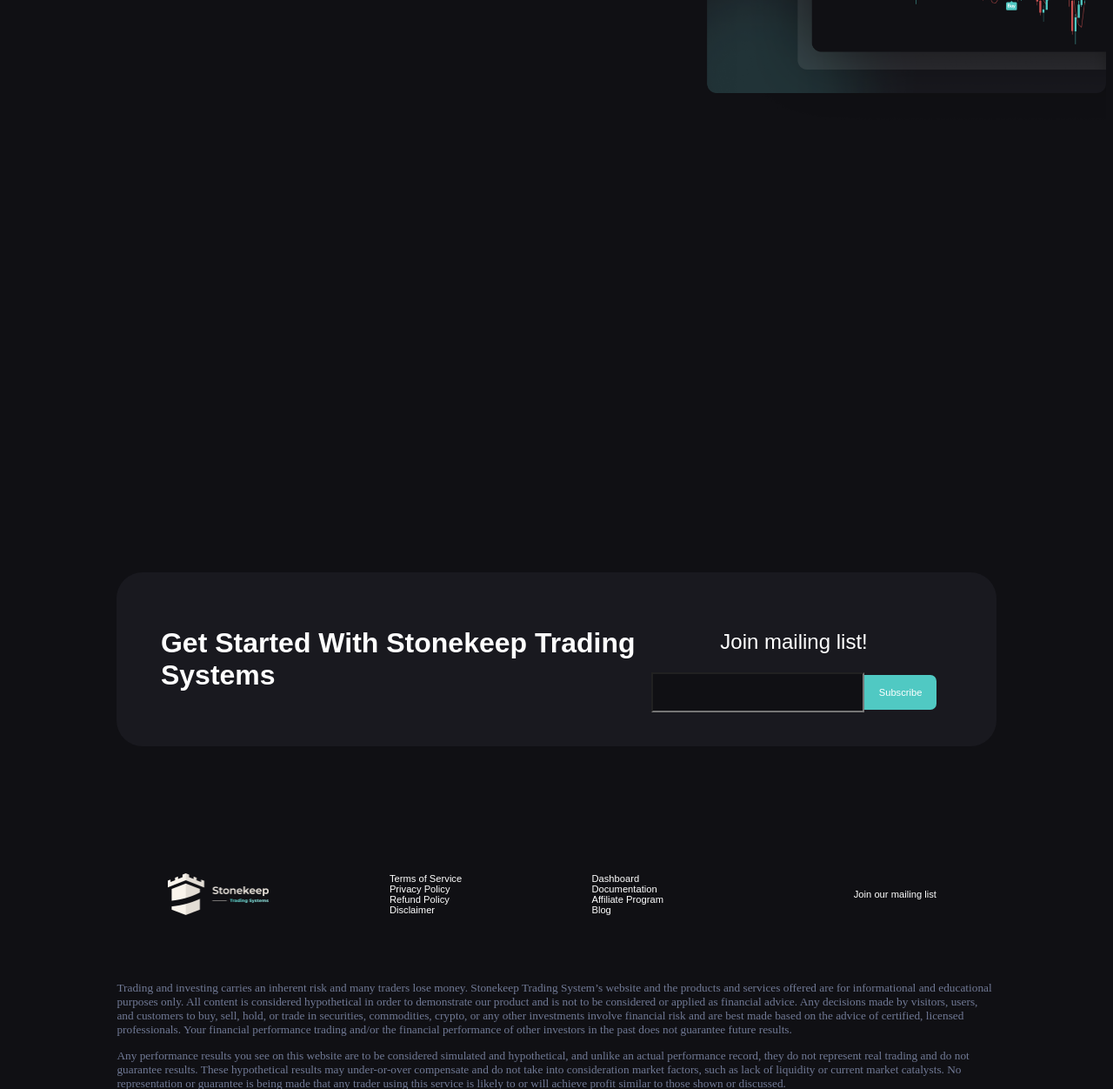
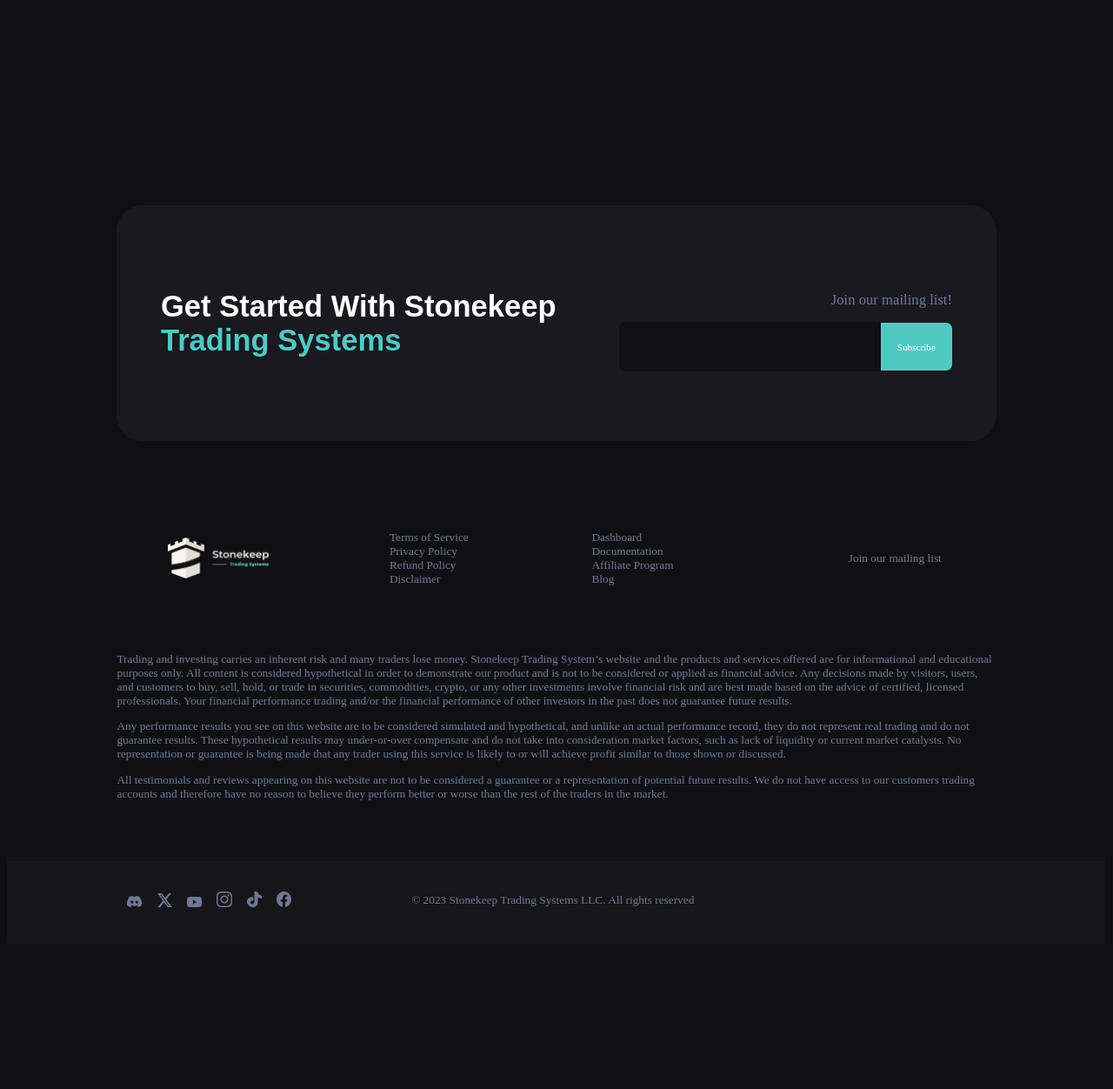
Before and after one commit to friendlyonion/stonekeep, a Flask app: page / in a window 1280 px wide. Shown: the part 5160-6412 px from the top of the page at 87% size. After the commit the page ends 6203 px from the top, so only its background shows below. Run offline with Flask 3, Linux system fonts and the light colour scheme; some web fonts are replaced.

Commit message:
Update 4
Font sizing, smooth scrolling, div dimensions, footer work

```diff
--- a/static/style.css
+++ b/static/style.css
@@ -89,7 +89,8 @@
     background-color: #101014;
     font-family: circular;
     color: #ffffff;
-    -webkit-font-smoothing: antialiased
+    -webkit-font-smoothing: antialiased;
+    scroll-behavior: smooth;
 }
 
 #promoCode {
@@ -367,9 +368,9 @@
 
 #signup {
     display: flex;
-    font-size: 2rem;
+    font-size: 2.7vw;
     width: 100%;
-    height: 200px;
+    height: fit-content;
     background-color: #19191F;
     border-radius: 30px;
 }
@@ -377,10 +378,12 @@
 #signupLeft {
     display: flex;
     flex: 1.5 auto;
-    width: 60%;
+    width: 55%;
     margin-left: 5%;
     align-items: center;
     justify-content: center;
+    margin-top: 5%;
+    margin-bottom: 5%;
 }
 
 #signupRight {
@@ -400,17 +403,19 @@
     justify-content: center;
     flex-direction: row;
     height: 20%;
-    width: 90%;
+    width: 100%;
 }
 
 #subscribeButton {
     font-size: 0.7rem;
     background-color: #50C9C3;
-    width: 25%;
+    width: 30%;
     height: 100%;
     text-align: center;
     justify-content: center;
     border-radius: 7px;
+    font-family: CMedium;
+
 }
 
 #fname {
@@ -418,6 +423,11 @@
     background-color: #101014;
     width: 100%;
     height: 100%;
+    border-radius: 0.521vw;
+    border: 0;
+    border-top-right-radius: 0;
+    border-bottom-right-radius: 0;
+
 }
 
 footer {
@@ -436,6 +446,8 @@
     align-items: center;
     justify-content: center;
     margin-bottom: 5%;
+    font-size: 1.042vw;
+    color: #707995;
 }
 
 .footerSections {
@@ -446,6 +458,8 @@
     align-items: center;
     justify-content: center;
     text-align: left;
+    font-size: 1.042vw;
+    color: #707995;
 }
 
 #footerDisc {
@@ -457,7 +471,8 @@
 
 #footerLinks {
     width: 80%;
-    font-size: 0.7rem;
+    font-size: 1.042vw;
+    color: #707995;
     display: flex;
     align-items: center;
     justify-content: center;
@@ -470,6 +485,9 @@
 
 #footerCopyright {
     width: 33%;
+    font-family: CMedium;
+    font-size: 1.042vw;
+    color: #707995;
 }
 
 #footerSpacer {
@@ -478,6 +496,7 @@
 
 .footerImgMod {
     margin: 2%;
+    width: 1.354vw;
 }
 
 #footerBottom {
@@ -826,3 +845,9 @@
     width: 100%;
     margin-top: 2vw;
 }
+
+.footerLinksPolicy {
+    color: #707995;
+    font-family: CMedium;
+    font-size: 1.042vw
+}
--- a/templates/index.html
+++ b/templates/index.html
@@ -153,11 +153,11 @@
 
             <div id='featuresTextSection'>
                 <div id='featuresTextSectionMini'>
-                    <p style="margin:2%;margin-top: 2%;color:#50C9C3;margin-left:0;font-size: 1.4375rem;"
-                        class='CMedium'>FEATURE</p>
-                    <h3 style="font-size: 2.5rem; margin: 2%;margin-left:0" class="CBold">Buy and Sell Signals</h3>
+                    <p style="margin:2%;margin-top: 2%;color:#50C9C3;margin-left:0;font-size: 1.198vw;" class='CMedium'>
+                        FEATURE</p>
+                    <h3 style="font-size: 2.083vw; margin: 2%;margin-left:0" class="CBold">Buy and Sell Signals</h3>
                     <img src="static/Rectangle 101.png">
-                    <p style="font-size: 1.875rem; margin: 3%;color:#707995;margin-left:0" class="CMedium">Having
+                    <p style="font-size: 1.563vw; margin: 3%;color:#707995;margin-left:0" class="CMedium">Having
                         difficulty
                         organizing your
                         entries? Our
@@ -175,13 +175,13 @@
         <div id='featuresSectionMini'>
             <div id='featuresTextSection'>
                 <div id='featuresTextSectionMini'>
-                    <p style="margin:2%;margin-top: 2%;color:#50C9C3;margin-left:0;font-size: 1.4375rem;"
-                        class="CMedium">FEATURE</p>
-                    <h3 style="font-size: 2.5rem; margin: 2%;margin-left:0" class="CBold">Real-Time Market Predictions
+                    <p style="margin:2%;margin-top: 2%;color:#50C9C3;margin-left:0;font-size: 1.198vw;" class="CMedium">
+                        FEATURE</p>
+                    <h3 style="font-size: 2.083vw; margin: 2%;margin-left:0" class="CBold">Real-Time Market Predictions
                     </h3>
                     <img src="static/Rectangle 101.png">
 
-                    <p style="font-size: 1.875rem; margin: 3%;color:#707995;margin-left:0" class="CMedium">Our algorithm
+                    <p style="font-size: 1.563vw; margin: 3%;color:#707995;margin-left:0" class="CMedium">Our algorithm
                         delivers live
                         buy and sell
                         signals,
@@ -207,12 +207,12 @@
             </div>
             <div id='featuresTextSection'>
                 <div id='featuresTextSectionMini'>
-                    <p style="margin:2%;margin-top: 2%;color:#50C9C3;margin-left:0;font-size: 1.4375rem;"
-                        class="CMedium">FEATURE</p>
-                    <h3 style="font-size: 2.5rem; margin: 2%;margin-left:0" class="CBold">Price Action Analysis</h3>
+                    <p style="margin:2%;margin-top: 2%;color:#50C9C3;margin-left:0;font-size: 1.198vw;" class="CMedium">
+                        FEATURE</p>
+                    <h3 style="font-size: 2.083vw; margin: 2%;margin-left:0" class="CBold">Price Action Analysis</h3>
                     <img src="static/Rectangle 101.png">
 
-                    <p style="font-size: 1.875rem; margin: 3%;color:#707995;margin-left:0" class="CMedium">Struggling to
+                    <p style="font-size: 1.563vw; margin: 3%;color:#707995;margin-left:0" class="CMedium">Struggling to
                         figure out
                         which way price
                         is trending
@@ -477,10 +477,11 @@
         <div id='mailingListMini'>
             <div id='signup'>
                 <div id='signupLeft'>
-                    <h4>Get Started With Stonekeep Trading Systems</h4>
+                    <h4>Get Started With Stonekeep <span style='color: #50C9C3'>Trading Systems</span></h4>
                 </div>
                 <div id='signupRight'>
-                    <p>Join mailing list!</p>
+                    <p style="font-size:1.302vw;color: #707995;font-family: CMedium;width: 100%;text-align: right;">Join
+                        our mailing list!</p>
                     <div id='joinArea'>
                         <input type="text" id="fname" name="mailing">
                         <a href="/" id='subscribeButton'>Subscribe</a>
@@ -518,26 +519,26 @@
                 <img style="width:50%" src="static/Branding-Footer.png">
             </div>
             <div class='footerSections' style="margin-left: 8%;">
-                <a style="width: 100%;"
+                <a style="width: 100%;" class="footerLinksPolicy"
                     href="https://app.termly.io/document/terms-of-service/825b97ba-21cf-444c-831c-7e0db4ef95e1">Terms of
                     Service</a>
-                <a style="width: 100%;"
+                <a class='footerLinksPolicy' style="width: 100%;"
                     href="https://app.termly.io/document/privacy-policy/ba682a72-8d6f-4525-b6ef-dd2af9b711bd">Privacy
                     Policy</a>
-                <a style="width: 100%;"
+                <a style="width: 100%;" class="footerLinksPolicy"
                     href="https://app.termly.io/document/refund-policy/affcde1f-ed94-44c9-858f-d339de410b35">Refund
                     Policy</a>
-                <a style="width: 100%;"
+                <a style="width: 100%;" class="footerLinksPolicy"
                     href="https://app.termly.io/document/disclaimer/444a4eeb-b734-47ac-a971-bfe74a356be7">Disclaimer</a>
             </div>
             <div class='footerSections'>
-                <a style="width: 100%;">Dashboard</a>
-                <a style="width: 100%;">Documentation</a>
-                <a style="width: 100%;">Affiliate Program</a>
-                <a style="width: 100%;">Blog</a>
+                <a style="width: 100%;" class="footerLinksPolicy">Dashboard</a>
+                <a style="width: 100%;" class="footerLinksPolicy">Documentation</a>
+                <a style="width: 100%;" class="footerLinksPolicy">Affiliate Program</a>
+                <a style="width: 100%;" class="footerLinksPolicy">Blog</a>
             </div>
             <div class='footerSections'>
-                <p>Join our mailing list</p>
+                <p class="footerLinksPolicy">Join our mailing list</p>
             </div>
 
         </div>
```
